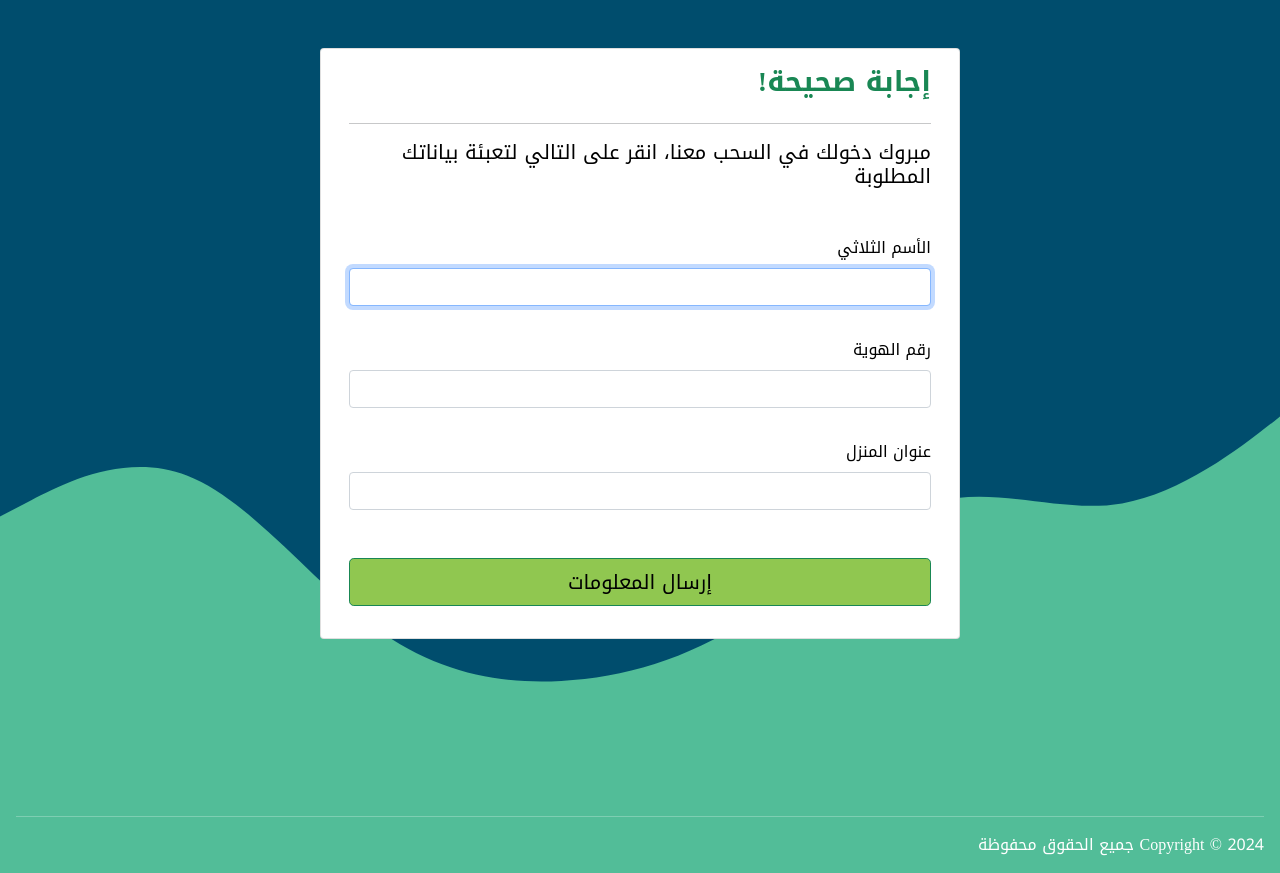
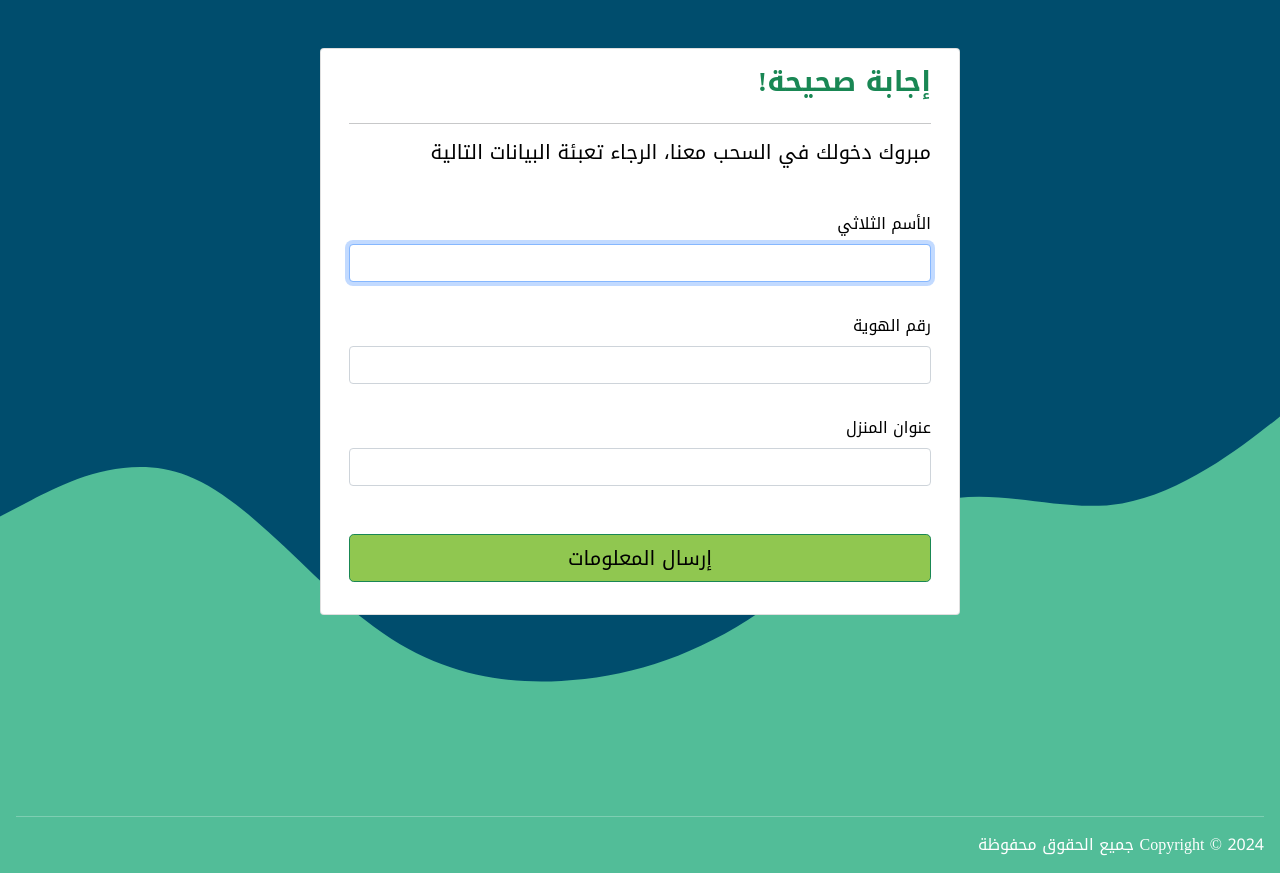
Before and after one commit to dawaime/by-my-hands, a Django app: page /register_information/ in a window 1280 px wide. Run offline with Django 5.2, Linux system fonts and the light colour scheme.

Commit message:
modify the content for register information

```diff
--- a/myapp/templates/register_information.html
+++ b/myapp/templates/register_information.html
@@ -15,7 +15,7 @@
     <div class="card-body">
       <h3 class="fw-bold mb-4 card-title text-success">إجابة صحيحة!</h3>
       <hr>
-      <h5 class="mb-3 mt-2">مبروك دخولك في السحب معنا، انقر على التالي لتعبئة بياناتك المطلوبة</h5>
+      <h5 class="mb-3 mt-2">مبروك دخولك في السحب معنا، الرجاء تعبئة البيانات التالية</h5>
 
       <div class="mb-3 mt-5">
         <form method="post" id="register-form">
```
